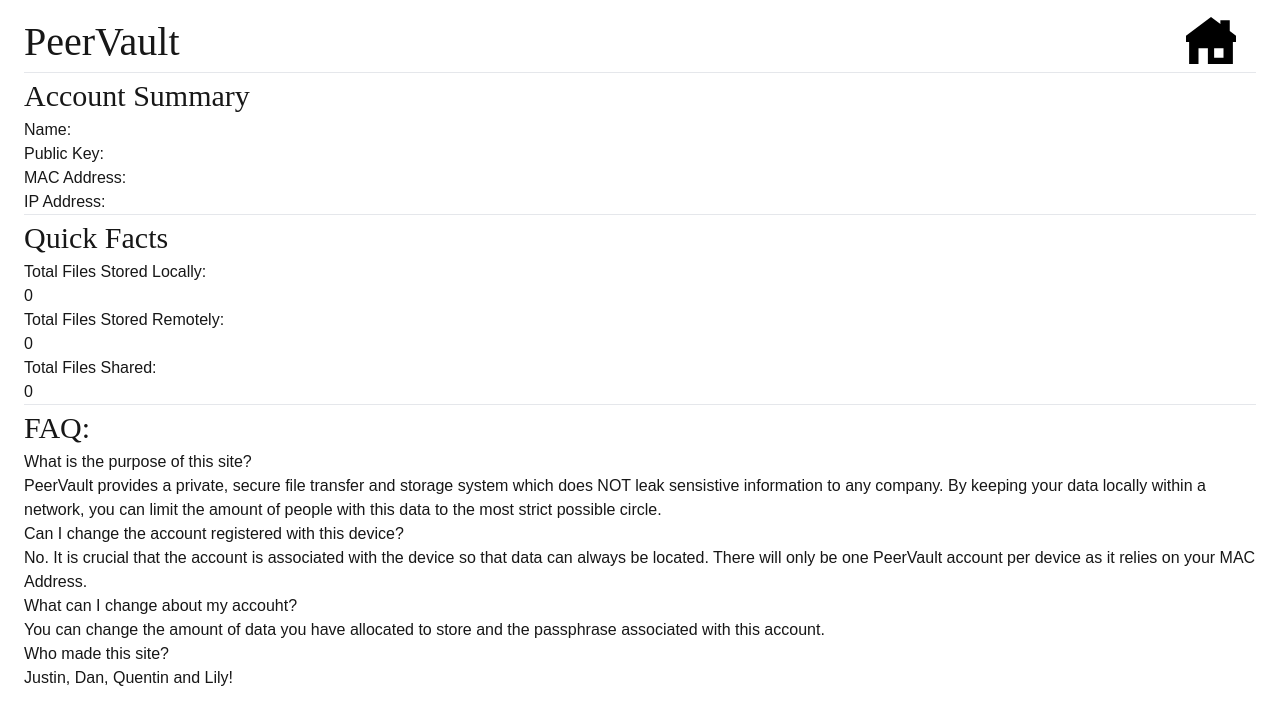
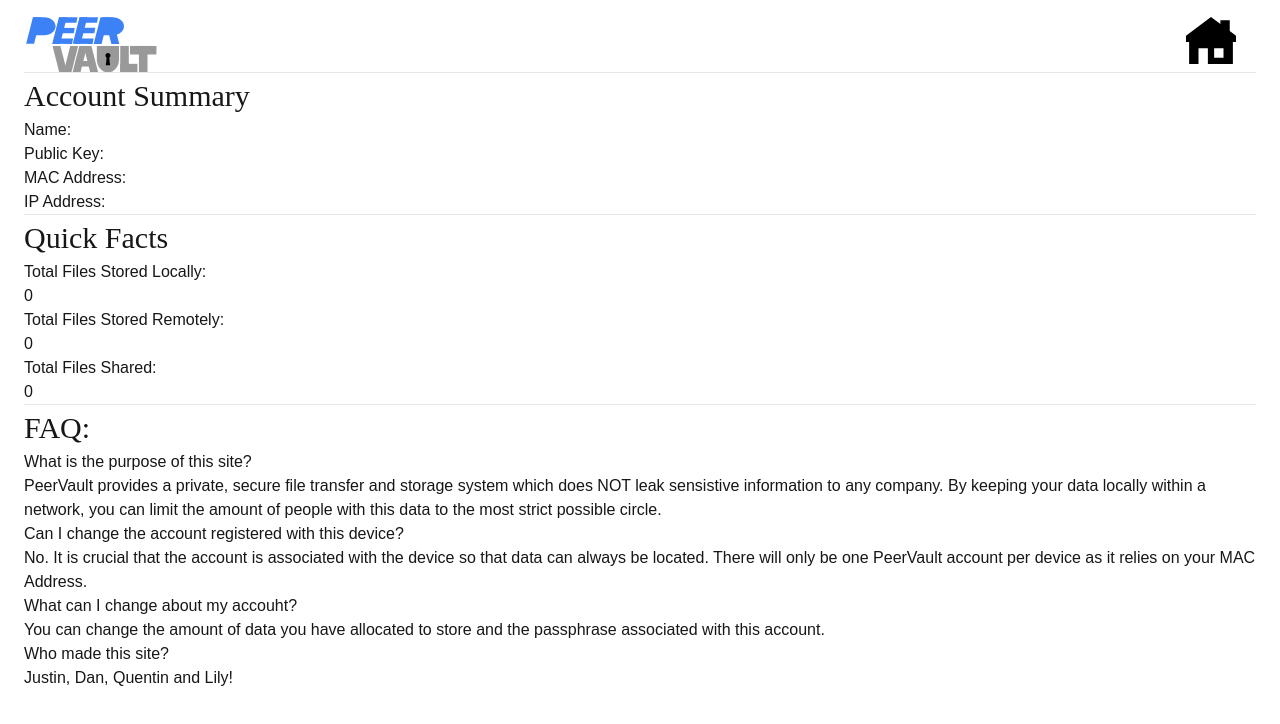
Before and after one commit to jjheals/PeerVault, a Next.js app in the folder frontend/: page /accountInfo/1 in a window 1280 px wide. Shown: the top 724 px of the page. Built offline with nearby package versions, Linux system fonts and the light colour scheme; no server answers.

Commit message:
added logo to every page

```diff
--- a/frontend/src/app/accountInfo/[id]/page.tsx
+++ b/frontend/src/app/accountInfo/[id]/page.tsx
@@ -73,7 +73,14 @@ export default function Home() {
   <div>
     <div className="header">
       <div className="header-row">
-        <div className="titleText">PeerVault</div>
+          <div style = {{height:'60px', overflow:'hidden'}}>
+                             <Image
+                    src="/PeerVault.svg"
+                    alt="PeerVault"
+                    width={200}
+                    height={200}
+                  />
+                  </div>
         <div className="header-options-row">
           <div className="icon-padding"></div>
           <button onClick={()=> router.push("/")}>
```
Also changed, not shown: frontend/src/app/pendingRequests/incoming/page.tsx (+8 -0 lines), frontend/src/app/pendingRequests/sent/page.tsx (+8 -0 lines).
